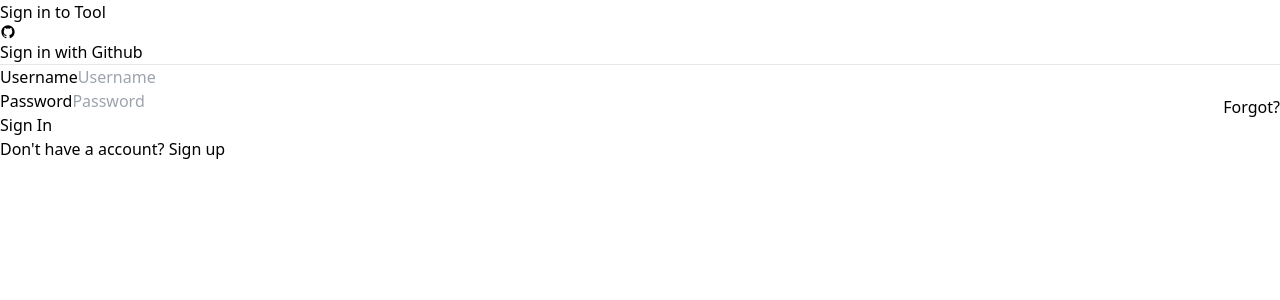
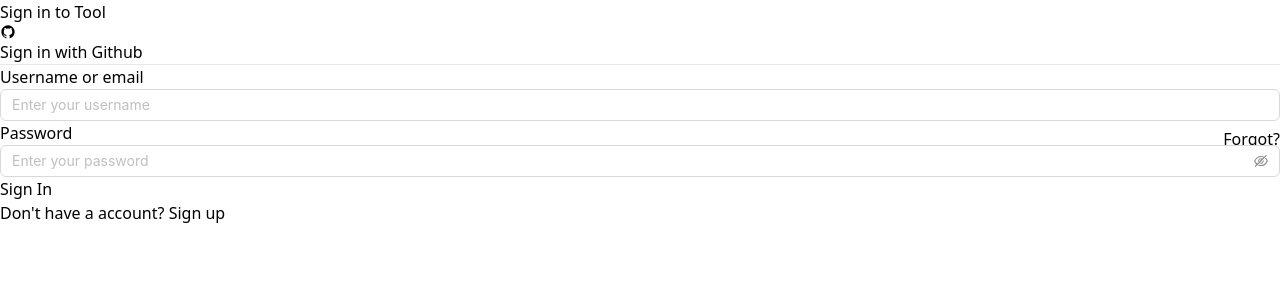
Before and after one commit to ppppHHHuuuu/Tool-Integrating, a Next.js app in the folder FE/: page /login in a window 1280 px wide. Shown: the top 300 px of the page. Built offline with nearby package versions, Linux system fonts and the light colour scheme.

Commit message:
feat: Adding logic for login page

```diff
--- a/FE/interfaces/index.ts
+++ b/FE/interfaces/index.ts
@@ -8,3 +8,8 @@ export type User = {
   id: number
   name: string
 }
+
+export interface LoginFormState {
+  username: string;
+  password: string;
+}
--- a/FE/pages/login.tsx
+++ b/FE/pages/login.tsx
@@ -5,21 +5,22 @@ import Head from "next/head";
 
 import LoginImg from "../assets/images/2.jpg";
 import { BiLogoGithub } from "react-icons/bi";
-import { LoadingOutlined } from '@ant-design/icons';
-import { Spin } from 'antd';
+import { LoadingOutlined, EyeInvisibleOutlined, EyeTwoTone } from '@ant-design/icons';
+import { Button, Input, Spin } from 'antd';
+import { LoginFormState } from "../interfaces";
 
-interface LoginFormState {
-  username: string;
-  password: string;
-}
 type InputFormState = () => void;
 const antIcon = <LoadingOutlined style={{ fontSize: 24 }} spin />;
 
 const login: React.FC<InputFormState> = () => {
-  const [loading, setLoading] = useState<Boolean>(false);
+  const [loading, setLoading] = useState<boolean>(false);
   const [username, setUsername] = useState<string>('');
   const [password, setPassword] = useState<string>('');
+  const [passwordVisible, setPasswordVisible] = useState<boolean>(false);
   const [formInfo, setFormInfo] = useState<LoginFormState>({ username: '', password: '' })
+
+  const [usernameErr, setUsernameErr] = useState<boolean>(false);
+  const [passwordErr, setPasswordErr] = useState<boolean>(false);
 
   useEffect(() => {
     setUsername(username);
@@ -30,33 +31,37 @@ const login: React.FC<InputFormState> = () => {
     setFormInfo({...formInfo, 'password':password})
   }, [password]);
 
+  const handleUsernameCheck = (username : string) => {
+    if(username  === "") return false;
+    return true;
+  }
+  const handlePasswordCheck = (password : string) => {
+    if(password  === "") return false;
+    return true;
+  }
+
   const handleSubmitForm: InputFormState = () => {
     // Perform form submission logic here
+    if(!handleUsernameCheck(username)) setUsernameErr(true);
+    if(!handlePasswordCheck(password)) setPasswordErr(true);
+
+    if(handleUsernameCheck(username) && handlePasswordCheck(username)){
       setLoading(true);
       console.log('Submitting form with username:', username);
       console.log('Submitting form with password:', password);
 
-  // Example: Send form data to an API
-  // fetch('/api/login', {
-  //   method: 'POST',
-  //   body: JSON.stringify({ username, password }),
-  //   headers: {
-  //     'Content-Type': 'application/json'
-  //   }
-  // })
-  //   .then(response => response.json())
-  //   .then(data => {
-  //     // Handle response from the server
-  //     console.log('Form submission response:', data);
-  //   })
-  //   .catch(error => {
-  //     // Handle any errors that occurred during form submission
-  //     console.error('Form submission error:', error);
-  //   });
       setTimeout(() => {
         setLoading(false);
-  }, 500);
+      }, 1000);
+    }
   };
+
+  const handleUsernameFocus = () => {
+    setUsernameErr(false);
+  }
+  const handlePasswordFocus = () => {
+    setPasswordErr(false);
+  }
 
   return (
     <>
@@ -90,7 +95,7 @@ const handleSubmitForm: InputFormState = () => {
               </h2>
               <div>
                 <button
-                  className="flex items-center justify-center w-full gap-2 px-4 py-2 mb-8 font-bold border rounded-md border-slate-950 text-slate-950 hover:shadow-sm focus:outline-none"
+                  className="flex items-center justify-center w-full gap-2 px-4 py-2 mb-8 font-bold duration-500 border rounded-md border-slate-950 text-slate-950 hover:bg-slate-950 hover:text-white focus:outline-none"
                   type="button"
                 >
                   <BiLogoGithub />
@@ -103,13 +108,13 @@ const handleSubmitForm: InputFormState = () => {
                 <form className="pt-6 mb-4 bg-white">
                   <div className="mb-4">
                     <label className="block mb-2 font-bold text-gray-700 text-md">
-                      Username
+                      Username or email
                     </label>
-                    <input
-                      className="w-full px-3 py-2 leading-8 text-gray-700 border border-gray-300 rounded appearance-none focus:outline-none focus:shadow-outline"
-                      id="username"
-                      type="text"
-                      placeholder="Username"
+                    <Input
+                      status={usernameErr ? "error" : ""}
+                      onFocus={handleUsernameFocus}
+                      className="w-full px-3 py-2"
+                      placeholder="Enter your username"
                       onChange={(e) => setUsername(e.target.value)}
                     />
                   </div>
@@ -127,22 +132,23 @@ const handleSubmitForm: InputFormState = () => {
                         <Link href="./signup">Forgot?</Link>
                       </p>
                     </label>
-                    <input
-                      className="w-full px-3 py-2 mb-2 leading-8 text-gray-700 border border-gray-300 rounded-md appearance-none focus:shadow-outline focus:outline-none"
-                      id="password"
-                      type="password"
-                      placeholder="Password"
+                    <Input.Password
+                      status={passwordErr ? "error" : ""}
+                      onFocus={handlePasswordFocus}
+                      className="w-full px-3 py-2 mb-2 hover:border-slate-950"
+                      placeholder="Enter your password"
                       onChange={(e) => setPassword(e.target.value)}
+                      visibilityToggle={{ visible: passwordVisible, onVisibleChange: setPasswordVisible }}
                     />
                   </div>
                   <div className="flex flex-col items-center justify-between">
 
                     <button
-                      className="w-full px-8 py-4 mb-4 font-bold text-white rounded-md focus:shadow-outline bg-slate-950 hover:bg-slate-700 focus:outline-none"
+                      className="w-full px-12 py-6 mb-4 font-bold text-white rounded-lg focus:shadow-outline bg-slate-950 hover:bg-slate-700 focus:outline-none"
                       type="button"
                       onClick={handleSubmitForm}
                     >
-                      {loading ? <Spin indicator={antIcon} /> : 'Sign In'}
+                      {loading ? <Spin indicator={antIcon} className="text-white" /> : 'Sign In'}
                     </button>
                     <p>
                       Don't have a account?{" "}
--- a/FE/pages/signup.tsx
+++ b/FE/pages/signup.tsx
@@ -103,7 +103,7 @@ const signup = () => {
                 </div>
                 <div className="flex flex-col items-center justify-between">
                   <div className="w-full mb-6">
-                  <Checkbox onChange={onCheckboxChange}>
+                  <Checkbox onChange={onCheckboxChange} className="bg-slate-950">
                     <p className="text-xs">
                       By creating an account you agree with our{" "}
                       <Link className="inline-block text-xs underline align-baseline hover:text-slate-900" href="">Terms of Service</Link>
```
Lines whose indentation alone changed are shown as unchanged.
